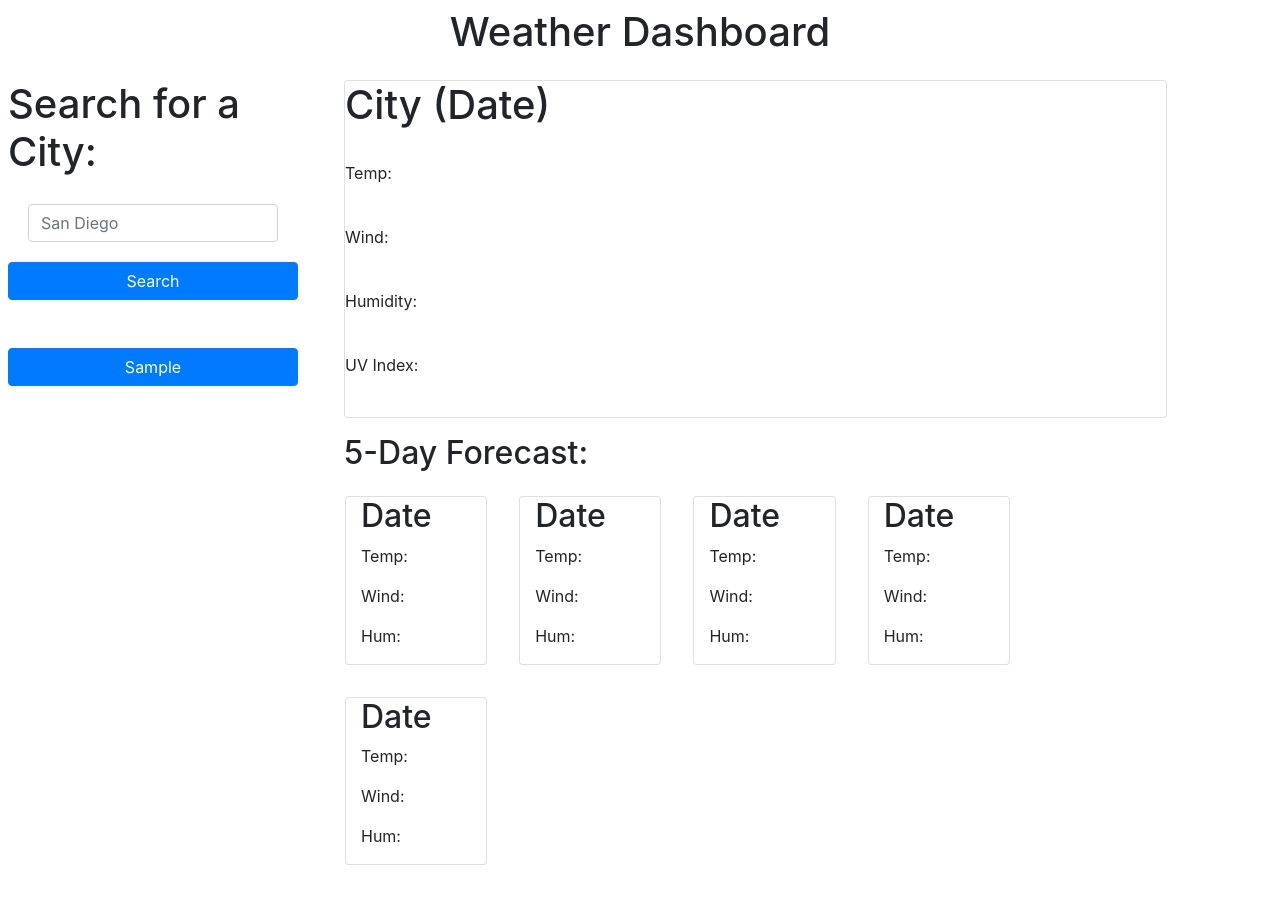
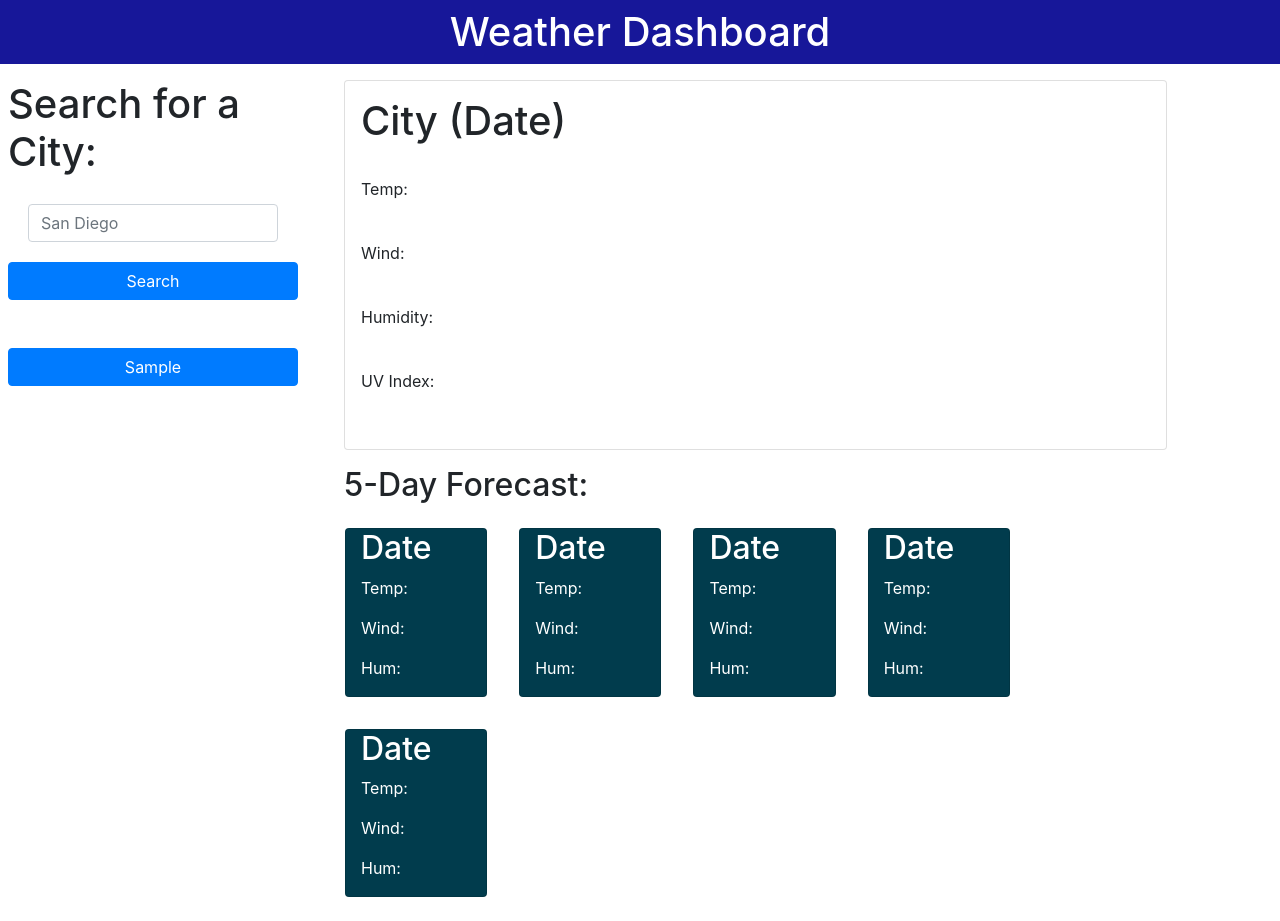
Before and after one commit to keddie024/weather_dashboard, a plain HTML site: page index.html in a window 1280 px wide. Before the commit the page ends 889 px from the top, so only its background shows below. Drawn offline with nearby package versions, Linux system fonts and the light colour scheme.

Commit message:
added some CSS

```diff
--- a/assets/css/style.css
+++ b/assets/css/style.css
@@ -0,0 +1,14 @@
+header {
+    background-color: rgb(23, 23, 153);
+    color: white;
+}
+
+.forecast-card {
+    background-color: rgb(1, 60, 77);
+    color: white;
+}
+
+.temp-button {
+    background-color: grey;
+    color: black;
+}
--- a/index.html
+++ b/index.html
@@ -31,7 +31,7 @@
         </div>
 
         <div class="col-sm-12 col-md-12 col-lg-8 m-2">
-            <div class="card">
+            <div class="card p-3">
                 <h1>City (Date)</h1><br>
                 <p>Temp: </p><br>
                 <p>Wind: </p><br>
@@ -39,43 +39,45 @@
                 <p>UV Index: </p><br>
             </div>
 
+            <div class="hide">
                 <h2 class="mt-3">5-Day Forecast:</h2>
 
                 <div class="row">
 
-                <div class="card col-2 m-3">
+                    <div class="card col-2 m-3 forecast-card">
                         <h2>Date</h2>
-                    <p>Temp: </p>
-                    <p>Wind: </p>
-                    <p>Hum: </p>
+                        <p>Temp:</p>
+                        <p>Wind:</p>
+                        <p>Hum:</p>
                     </div>
 
-                <div class="card col-2 m-3">
+                    <div class="card col-2 m-3 forecast-card">
                         <h2>Date</h2>
-                    <p>Temp: </p>
-                    <p>Wind: </p>
-                    <p>Hum: </p>
+                        <p>Temp:</p>
+                        <p>Wind:</p>
+                        <p>Hum:</p>
                     </div>
 
-                <div class="card col-2 m-3">
+                    <div class="card col-2 m-3 forecast-card">
                         <h2>Date</h2>
-                    <p>Temp: </p>
-                    <p>Wind: </p>
-                    <p>Hum: </p>
+                        <p>Temp:</p>
+                        <p>Wind:</p>
+                        <p>Hum:</p>
                     </div>
 
-                <div class="card col-2 m-3">
+                    <div class="card col-2 m-3 forecast-card">
                         <h2>Date</h2>
-                    <p>Temp: </p>
-                    <p>Wind: </p>
-                    <p>Hum: </p>
+                        <p>Temp:</p>
+                        <p>Wind:</p>
+                        <p>Hum:</p>
                     </div>
 
-                <div class="card col-2 m-3">
+                    <div class="card col-2 m-3 forecast-card">
                         <h2>Date</h2>
-                    <p>Temp: </p>
-                    <p>Wind: </p>
-                    <p>Hum: </p>
+                        <p>Temp:</p>
+                        <p>Wind:</p>
+                        <p>Hum:</p>
+                    </div>
                 </div>
             </div>
       </div>
@@ -86,6 +88,5 @@
 
 
 
-
 </body>
 </html>
```
Lines whose indentation alone changed are shown as unchanged.
